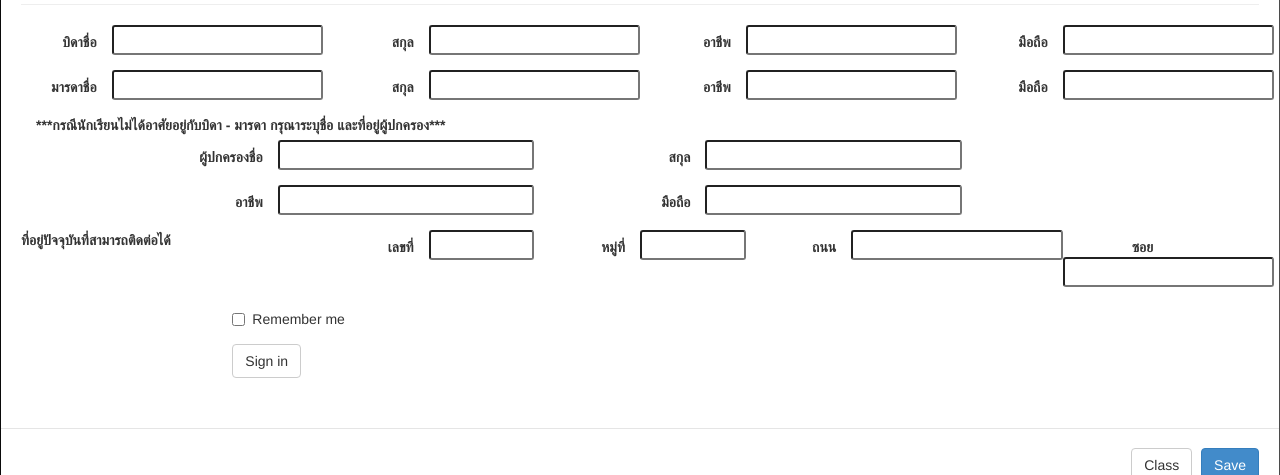
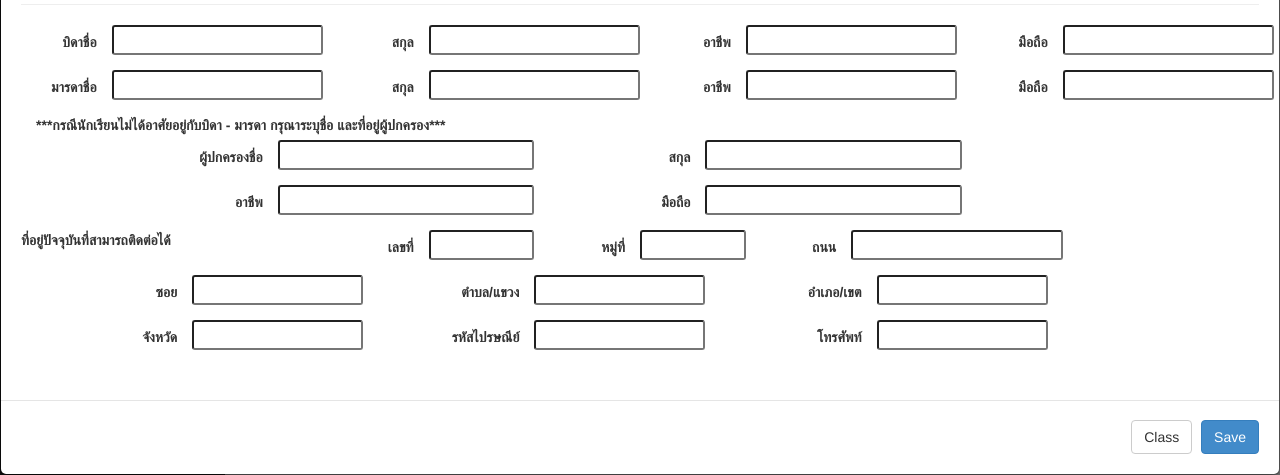
Before and after one commit to mynameistecs51/school, a CodeIgniter app: page /school/index.php/ctl_main/student_info in a window 1280 px wide, after a click on "เพิ่ม". Shown: the part 756-1231 px from the top of the page. Run offline with CodeIgniter, Linux system fonts and the light colour scheme; grey boxes labelled with a size stand in for pictures from a placeholder-image service; some libraries are stand-ins or nearby versions.

Commit message:
chaiwat update 14/1/547 11.08

```diff
--- a/application/views/admin/student_info.php
+++ b/application/views/admin/student_info.php
@@ -210,22 +210,26 @@
 										<input type="text" class="input-sm col-sm-1">
 										<label class="col-sm-1 control-label">ถนน</label>
 										<input type="text" class="input-sm col-sm-2">
-										<label class="col-sm-1 control-label">ซอย</label>
+									</div>
+								</div>
+								<div class="form-group">
+									<div class="col-sm-10">
+										<label class="col-sm-2 control-label">ซอย</label>
+										<input type="text" class="input-sm col-sm-2">
+										<label class="col-sm-2 control-label">ตำบล/แขวง</label>
+										<input type="text" class="input-sm col-sm-2">
+										<label class="col-sm-2 control-label">อำเภอ/เขต</label>
 										<input type="text" class="input-sm col-sm-2">
 									</div>
 								</div>
 								<div class="form-group">
-									<div class="col-sm-offset-2 col-sm-10">
-										<div class="checkbox">
-											<label>
-												<input type="checkbox"> Remember me
-											</label>
-										</div>
-									</div>
-								</div>
-								<div class="form-group">
-									<div class="col-sm-offset-2 col-sm-10">
-										<button type="submit" class="btn btn-default">Sign in</button>
+									<div class="col-sm-10">
+										<label class="col-sm-2 control-label">จังหวัด</label>
+										<input type="text" class="input-sm col-sm-2">
+										<label class="col-sm-2 control-label">รหัสไปรษณีย์</label>
+										<input type="text" class="input-sm col-sm-2">
+										<label class="col-sm-2 control-label">โทรศัพท์</label>
+										<input type="tel" class="input-sm col-sm-2" data-format="ddd-ddd-dddd">
 									</div>
 								</div>
 							</fieldset> <!--enform -->
```
